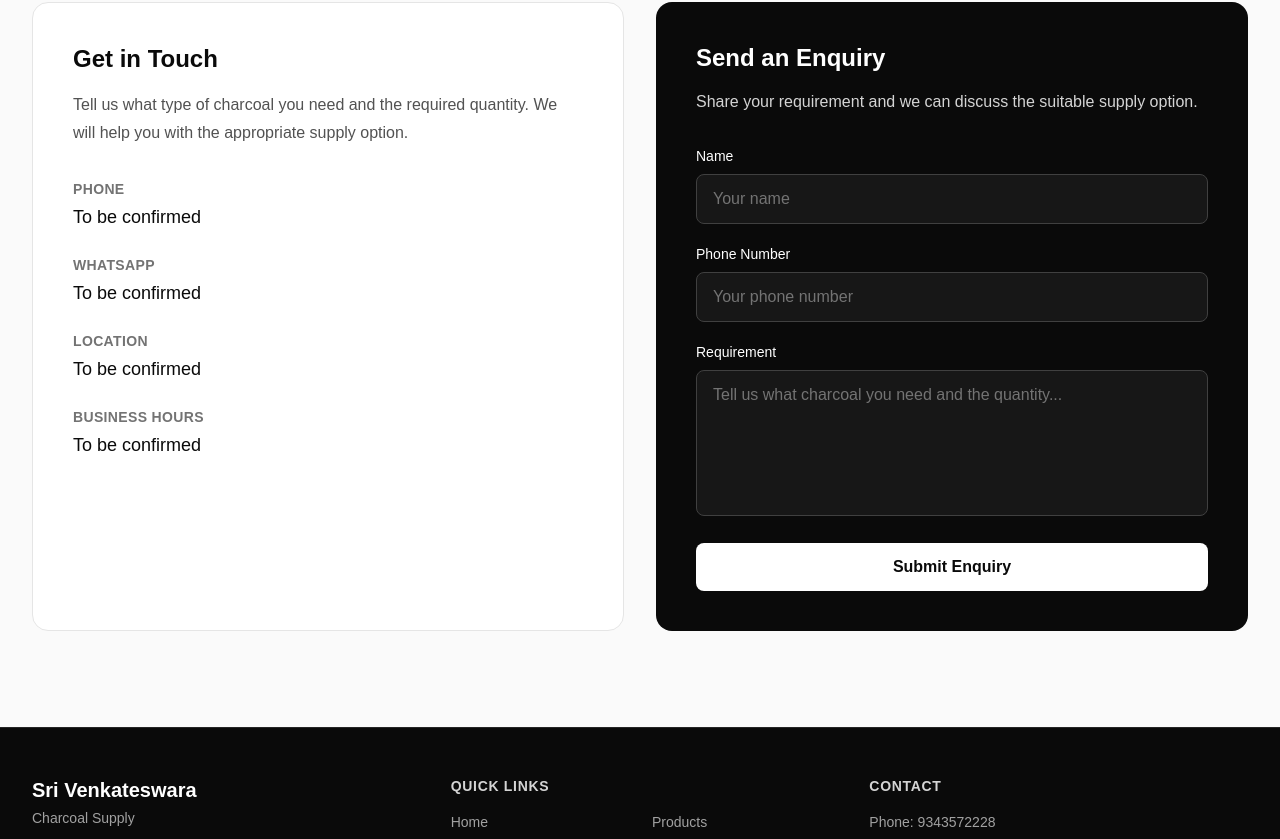
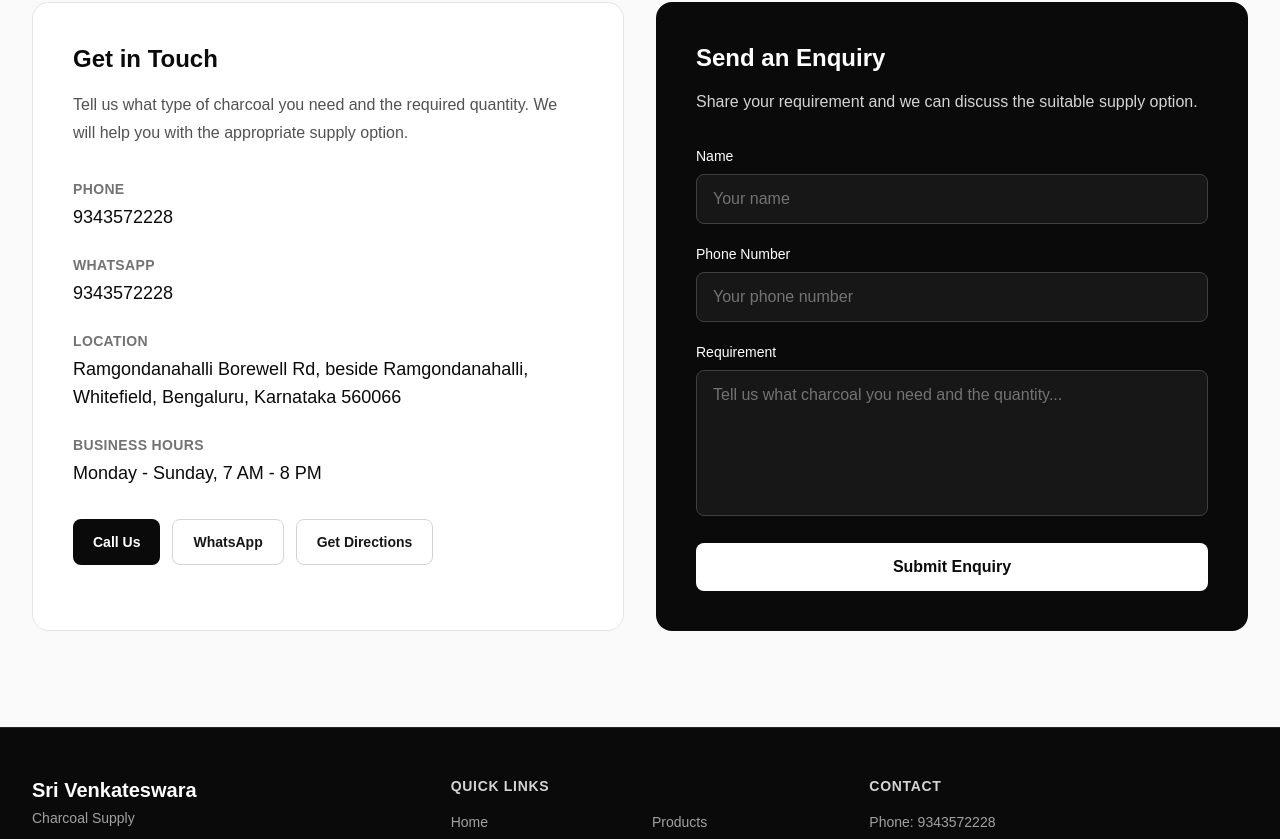
Before and after one commit to Narendra-Git1/sri-venkateswara-charcoal-supply, a React (Vite) app: page / in a window 1280 px wide. Shown: the part 5534-6373 px from the top of the page. Built offline with nearby package versions, Linux system fonts and the light colour scheme.

Commit message:
feat: add business details to home contact

```diff
--- a/src/components/contact/ContactSection.jsx
+++ b/src/components/contact/ContactSection.jsx
@@ -1,4 +1,6 @@
 import SectionHeading from "../common/SectionHeading"
+import ContactActions from "./ContactActions"
+import { business } from "../../data/business"
 
 function ContactSection() {
   return (
@@ -16,9 +18,9 @@ function ContactSection() {
 
           {/* Contact Information */}
           <div className="rounded-2xl border border-neutral-200 bg-white p-8 sm:p-10">
-            <h3 className="text-2xl font-bold text-neutral-950">
+            <h2 className="text-2xl font-bold text-neutral-950">
               Get in Touch
-            </h3>
+            </h2>
 
             <p className="mt-4 leading-7 text-neutral-600">
               Tell us what type of charcoal you need and the required
@@ -31,26 +33,37 @@ function ContactSection() {
                 <p className="text-sm font-semibold uppercase tracking-wide text-neutral-500">
                   Phone
                 </p>
-                <p className="mt-1 text-lg font-medium text-neutral-950">
-                  To be confirmed
-                </p>
+
+                <a
+                  href={`tel:${business.phone}`}
+                  className="mt-1 block text-lg font-medium text-neutral-950 hover:underline"
+                >
+                  {business.phone}
+                </a>
               </div>
 
               <div>
                 <p className="text-sm font-semibold uppercase tracking-wide text-neutral-500">
                   WhatsApp
                 </p>
-                <p className="mt-1 text-lg font-medium text-neutral-950">
-                  To be confirmed
-                </p>
+
+                <a
+                  href={`https://wa.me/${business.whatsapp}`}
+                  target="_blank"
+                  rel="noreferrer"
+                  className="mt-1 block text-lg font-medium text-neutral-950 hover:underline"
+                >
+                  {business.whatsapp}
+                </a>
               </div>
 
               <div>
                 <p className="text-sm font-semibold uppercase tracking-wide text-neutral-500">
                   Location
                 </p>
+
                 <p className="mt-1 text-lg font-medium text-neutral-950">
-                  To be confirmed
+                  {business.address}
                 </p>
               </div>
 
@@ -58,19 +71,25 @@ function ContactSection() {
                 <p className="text-sm font-semibold uppercase tracking-wide text-neutral-500">
                   Business Hours
                 </p>
+
                 <p className="mt-1 text-lg font-medium text-neutral-950">
-                  To be confirmed
+                  {business.businessHours}
                 </p>
               </div>
 
+            </div>
+
+            {/* Contact Actions */}
+            <div className="mt-8">
+              <ContactActions />
             </div>
           </div>
 
           {/* Enquiry Form */}
           <div className="rounded-2xl bg-neutral-950 p-8 text-white sm:p-10">
-            <h3 className="text-2xl font-bold">
+            <h2 className="text-2xl font-bold">
               Send an Enquiry
-            </h3>
+            </h2>
 
             <p className="mt-4 text-neutral-300">
               Share your requirement and we can discuss the suitable supply
@@ -89,8 +108,10 @@ function ContactSection() {
 
                 <input
                   id="name"
+                  name="name"
                   type="text"
                   placeholder="Your name"
+                  required
                   className="w-full rounded-lg border border-neutral-700 bg-neutral-900 px-4 py-3 text-white outline-none placeholder:text-neutral-500 focus:border-white"
                 />
               </div>
@@ -105,8 +126,10 @@ function ContactSection() {
 
                 <input
                   id="phone"
+                  name="phone"
                   type="tel"
                   placeholder="Your phone number"
+                  required
                   className="w-full rounded-lg border border-neutral-700 bg-neutral-900 px-4 py-3 text-white outline-none placeholder:text-neutral-500 focus:border-white"
                 />
               </div>
@@ -121,8 +144,10 @@ function ContactSection() {
 
                 <textarea
                   id="requirement"
+                  name="requirement"
                   rows="5"
                   placeholder="Tell us what charcoal you need and the quantity..."
+                  required
                   className="w-full resize-none rounded-lg border border-neutral-700 bg-neutral-900 px-4 py-3 text-white outline-none placeholder:text-neutral-500 focus:border-white"
                 />
               </div>
```
